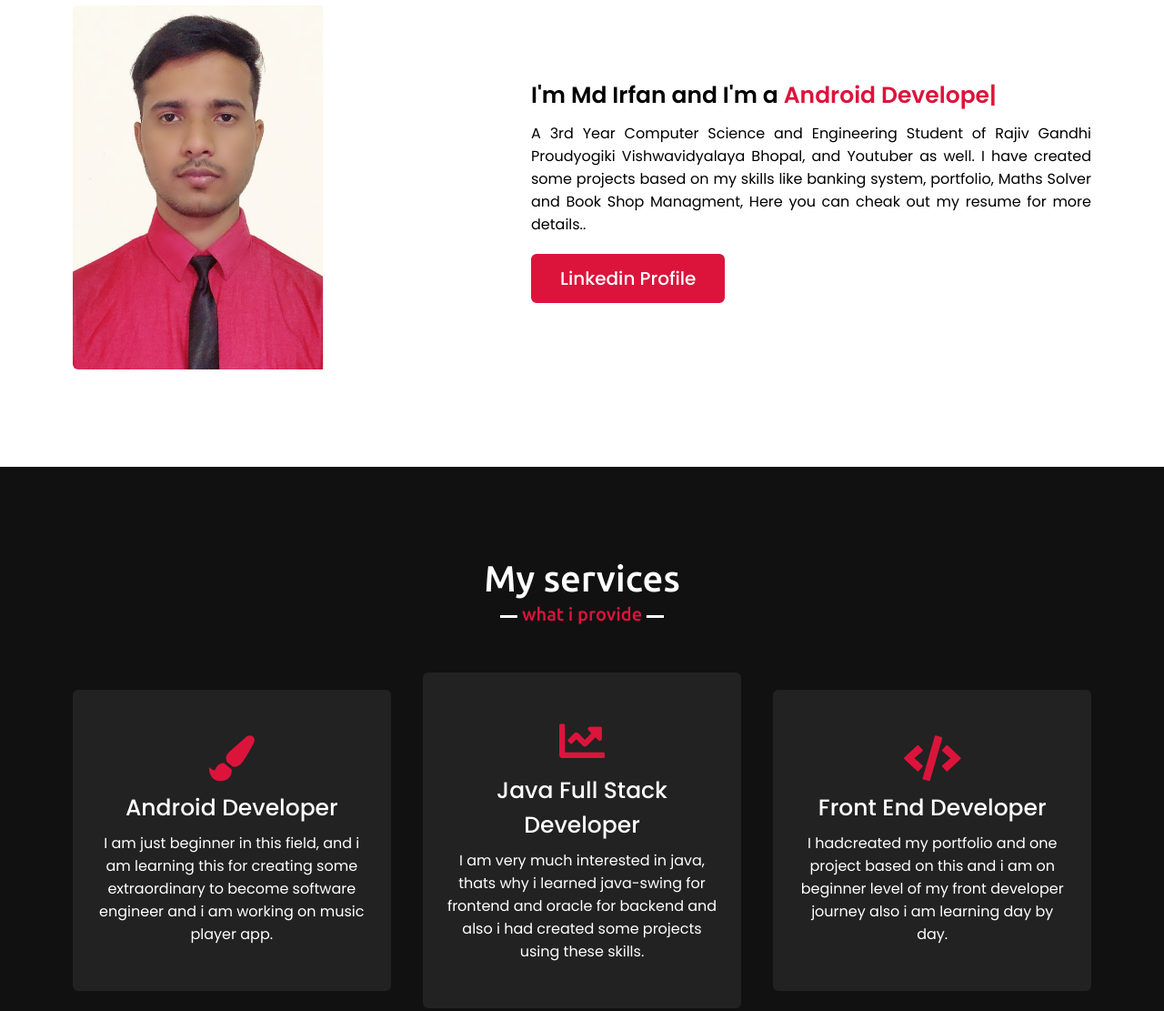
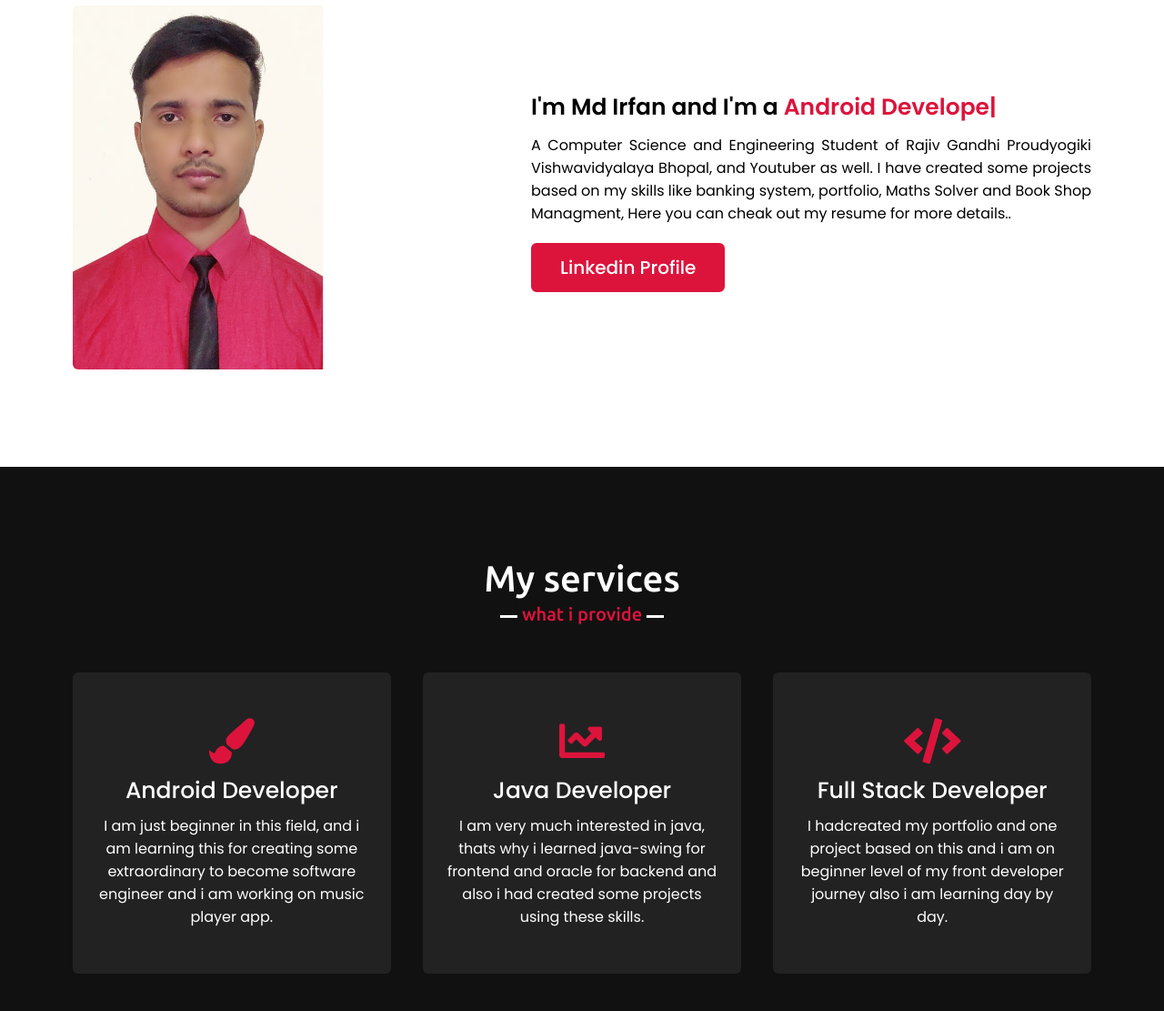
Before and after one commit to mdirfancse2023/mdirfanportfolio, a plain HTML site: page index.html in a window 1280 px wide. Shown: the part 1020-2131 px from the top of the page at 91% size. Drawn offline with nearby package versions, Linux system fonts and the light colour scheme.

Commit message:
Update index.html

```diff
--- a/index.html
+++ b/index.html
@@ -58,7 +58,7 @@
                 </div>
                 <div class="column right">
                     <div class="text">I'm Md Irfan and I'm a <span class="typing-2"></span></div>
-                    <p>A 3rd Year Computer Science and Engineering Student of Rajiv Gandhi Proudyogiki Vishwavidyalaya Bhopal, and Youtuber as well. I have created some projects based on my skills like banking system, portfolio, Maths Solver and Book Shop Managment, Here you can cheak out my resume for more details..</p>
+                    <p>A Computer Science and Engineering Student of Rajiv Gandhi Proudyogiki Vishwavidyalaya Bhopal, and Youtuber as well. I have created some projects based on my skills like banking system, portfolio, Maths Solver and Book Shop Managment, Here you can cheak out my resume for more details..</p>
                     <a href="https://linkedin.com/in/mdirfancse2023" target="_blank">Linkedin Profile</a>
                 </div>
             </div>
@@ -80,14 +80,14 @@
                 <div class="card">
                     <div class="box">
                         <i class="fas fa-chart-line"></i>
-                        <div class="text">Java Full Stack Developer</div>
+                        <div class="text">Java Developer</div>
                         <p>I am very much interested in java, thats why i learned java-swing for frontend and oracle for backend and also i had created some projects using these skills.</p>
                     </div>
                 </div>
                 <div class="card">
                     <div class="box">
                         <i class="fas fa-code"></i>
-                        <div class="text">Front End Developer</div>
+                        <div class="text">Full Stack Developer</div>
                         <p>I hadcreated my portfolio and one project based on this and i am on beginner level of my front developer journey also i am learning day by day.</p>
                     </div>
                 </div>
```
